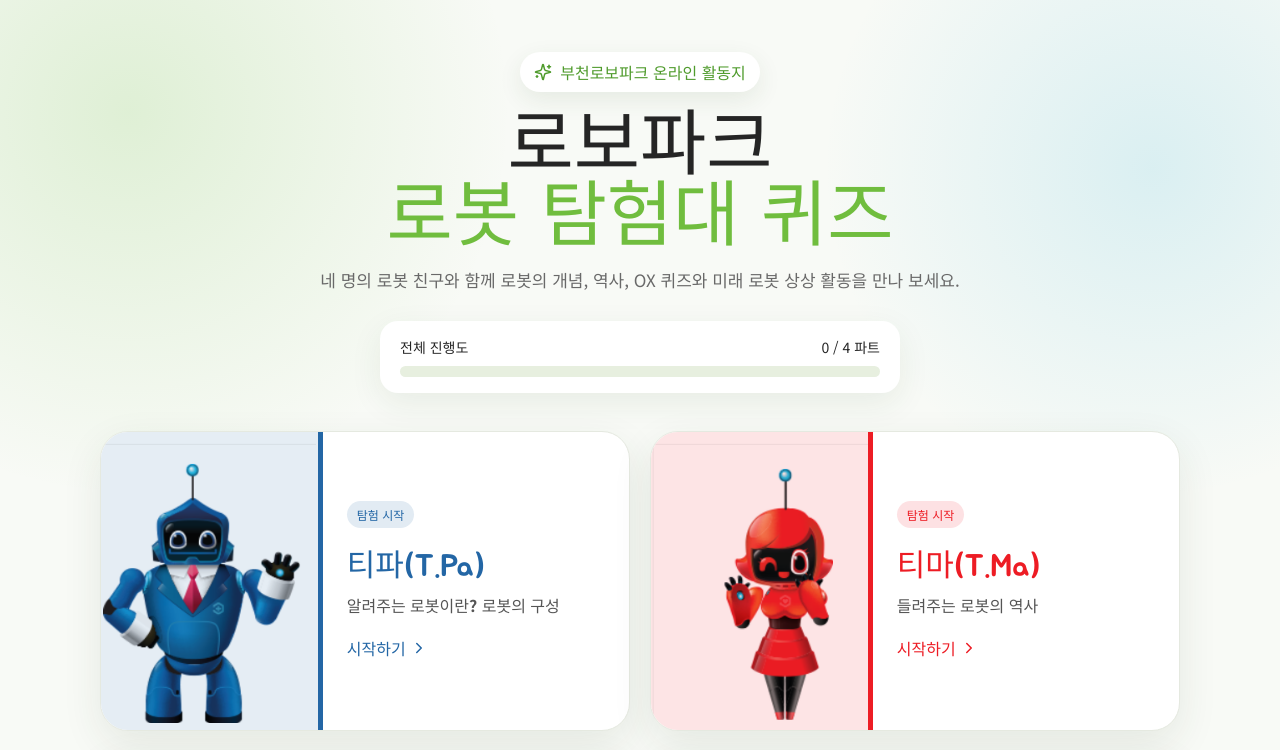
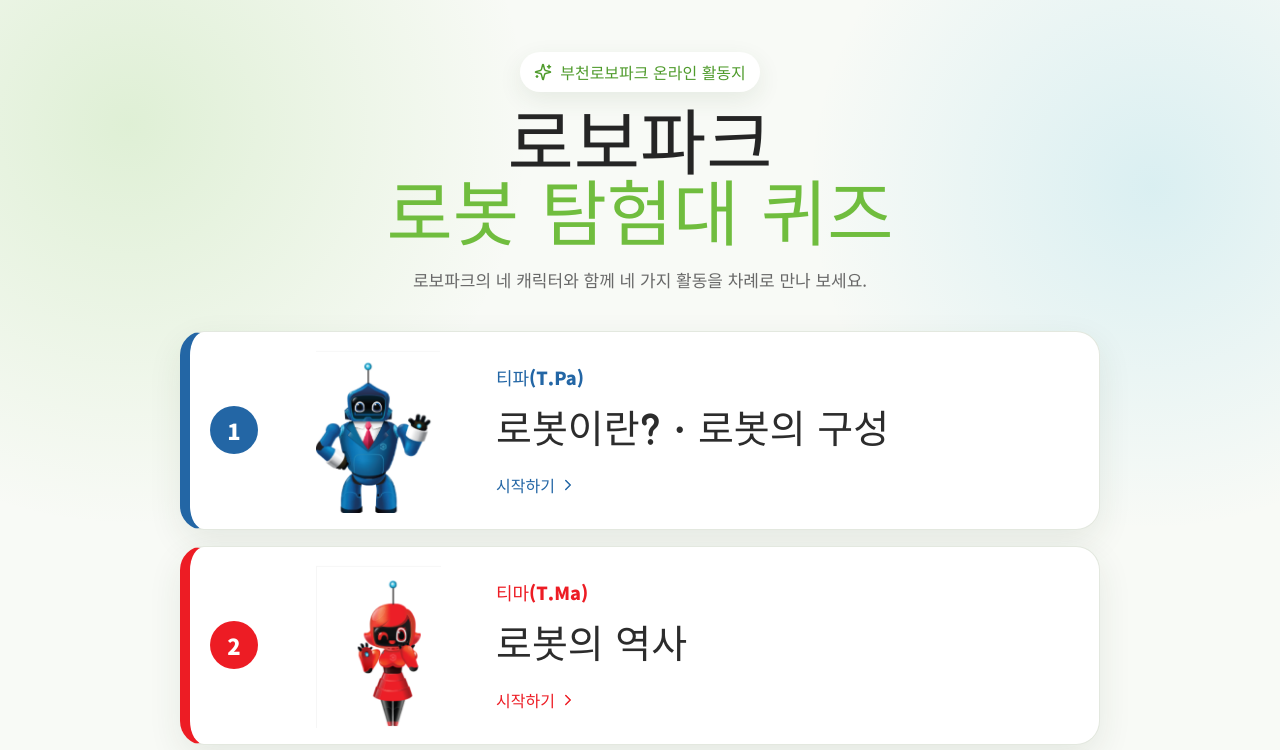
Before and after one commit to clara46kim-cyber/robot, a React (Vite) app: page / in a window 1280 px wide. Shown: the top 750 px of the page. Built offline with nearby package versions, Linux system fonts and the light colour scheme.

Commit message:
Add files via upload

```diff
--- a/src/App.jsx
+++ b/src/App.jsx
@@ -1,4 +1,4 @@
-import { useMemo, useState } from 'react'
+import { useState } from 'react'
 import { ArrowLeft, CheckCircle2, ChevronRight, Home, RotateCcw, Sparkles, XCircle } from 'lucide-react'
 import { parts } from './data'
 import tp from './assets/tp.png'
@@ -8,101 +8,102 @@ import tna from './assets/tna.png'
 
 const images = { tp, tpa, tma, tna }
 
-function CharacterCard({ part, complete, onClick }) {
-  return (
-    <button className="character-card" style={{ '--accent': part.color }} onClick={onClick}>
-      <div className="character-image-wrap">
-        <img src={images[part.image]} alt={`${part.character} 캐릭터`} />
-      </div>
-      <div className="character-copy">
-        <span className="part-badge">{complete ? '완료 ✓' : '탐험 시작'}</span>
-        <h2>{part.character}</h2>
-        <p>{part.title.replace(`${part.character.split('(')[0]}가 `, '')}</p>
-        <span className="start-link">시작하기 <ChevronRight size={18} /></span>
-      </div>
-    </button>
-  )
-}
-
-function HomeScreen({ progress, onSelect, onReset }) {
-  const completed = Object.keys(progress).filter((key) => progress[key]).length
+function HomeScreen({ completed, openPart, resetAll }) {
   return (
     <main className="home-screen">
       <section className="home-hero">
-        <div className="eyebrow"><Sparkles size={18} /> 부천로보파크 온라인 활동지</div>
-        <h1>로보파크<br /><span>로봇 탐험대 퀴즈</span></h1>
-        <p>네 명의 로봇 친구와 함께 로봇의 개념, 역사, OX 퀴즈와 미래 로봇 상상 활동을 만나 보세요.</p>
-        <div className="progress-panel">
-          <div><b>전체 진행도</b><span>{completed} / {parts.length} 파트</span></div>
-          <div className="progress-track"><div style={{ width: `${completed / parts.length * 100}%` }} /></div>
-        </div>
+        <div className="eyebrow"><Sparkles size={18}/> 부천로보파크 온라인 활동지</div>
+        <h1>로보파크<br/><span>로봇 탐험대 퀴즈</span></h1>
+        <p>로보파크의 네 캐릭터와 함께 네 가지 활동을 차례로 만나 보세요.</p>
       </section>
 
-      <section className="character-grid">
-        {parts.map((part) => (
-          <CharacterCard key={part.id} part={part} complete={progress[part.id]} onClick={() => onSelect(part.id)} />
+      <section className="exact-list">
+        {parts.map((part, index) => (
+          <button
+            key={part.id}
+            className="exact-card"
+            style={{ '--accent': part.color }}
+            onClick={() => openPart(part.id)}
+          >
+            <div className="number-badge">{index + 1}</div>
+            <img src={images[part.image]} alt={part.character}/>
+            <div className="exact-copy">
+              <small>{part.character}</small>
+              <h2>{part.menuTitle}</h2>
+              <span>{completed[part.id] ? '완료 ✓' : '시작하기'} <ChevronRight size={18}/></span>
+            </div>
+          </button>
         ))}
       </section>
 
-      {completed > 0 && (
-        <button className="reset-link" onClick={onReset}><RotateCcw size={17} /> 처음부터 다시 하기</button>
+      {Object.keys(completed).length > 0 && (
+        <button className="reset-link" onClick={resetAll}><RotateCcw size={17}/> 처음부터 다시 하기</button>
       )}
     </main>
   )
 }
 
-function QuizPart({ part, saved, onSave, onHome }) {
-  const [index, setIndex] = useState(saved?.index ?? 0)
-  const [answers, setAnswers] = useState(saved?.answers ?? {})
+function Header({ part, goHome }) {
+  return (
+    <header className="topbar">
+      <button onClick={goHome} aria-label="뒤로"><ArrowLeft/></button>
+      <div className="topbar-title">
+        <small>{part.character}</small>
+        <b>{part.menuTitle}</b>
+      </div>
+      <button onClick={goHome} aria-label="홈"><Home/></button>
+    </header>
+  )
+}
+
+function QuizPart({ part, saved, save, goHome }) {
+  const [index, setIndex] = useState(saved?.index || 0)
+  const [answers, setAnswers] = useState(saved?.answers || {})
   const question = part.questions[index]
   const current = answers[index]
-  const isLast = index === part.questions.length - 1
 
-  const submit = (value) => {
-    const correct = value === question.answer
-    setAnswers((prev) => ({ ...prev, [index]: { value, correct } }))
+  const choose = (value) => {
+    if (current) return
+    setAnswers(prev => ({ ...prev, [index]: { value, correct: value === question.answer } }))
   }
 
   const next = () => {
-    if (isLast) {
-      onSave({ index, answers, complete: true })
-      onHome()
-      return
+    const latest = { ...answers }
+    if (index === part.questions.length - 1) {
+      save({ index, answers: latest, complete: true })
+      goHome()
+    } else {
+      const nextIndex = index + 1
+      save({ index: nextIndex, answers: latest, complete: false })
+      setIndex(nextIndex)
+      window.scrollTo({ top: 0, behavior: 'smooth' })
     }
-    const nextIndex = index + 1
-    setIndex(nextIndex)
-    onSave({ index: nextIndex, answers, complete: false })
-    window.scrollTo({ top: 0, behavior: 'smooth' })
   }
-
-  const score = Object.values(answers).filter((a) => a.correct).length
 
   return (
     <main className="part-screen" style={{ '--accent': part.color }}>
-      <header className="topbar">
-        <button onClick={onHome} aria-label="홈으로"><ArrowLeft /></button>
-        <div className="topbar-title"><small>{part.character}</small><b>{part.title}</b></div>
-        <button onClick={onHome} aria-label="홈으로"><Home /></button>
-      </header>
-
+      <Header part={part} goHome={goHome}/>
       <section className="guide-card">
-        <img src={images[part.image]} alt={part.character} />
-        <div className="speech"><b>{part.character.split('(')[0]}의 한마디</b><p>{part.intro}</p></div>
+        <img src={images[part.image]} alt={part.character}/>
+        <div className="speech">
+          <b>{part.shortName}의 한마디</b>
+          <p>{part.intro}</p>
+        </div>
       </section>
 
       <section className="quiz-card">
         <div className="quiz-meta"><span>문제 {index + 1}</span><span>{part.questions.length}문제 중</span></div>
-        <div className="mini-progress"><div style={{ width: `${(index + 1) / part.questions.length * 100}%` }} /></div>
+        <div className="mini-progress"><div style={{ width: `${((index + 1) / part.questions.length) * 100}%` }}/></div>
         <h2>{question.question}</h2>
 
-        {question.type === 'choice' ? (
+        {question.kind === 'choice' ? (
           <div className="choice-list">
             {question.options.map((option, i) => (
               <button
                 key={option}
                 className={current?.value === i ? 'selected' : ''}
                 disabled={Boolean(current)}
-                onClick={() => submit(i)}
+                onClick={() => choose(i)}
               >
                 <span>{i + 1}</span>{option}
               </button>
@@ -110,29 +111,25 @@ function QuizPart({ part, saved, onSave, onHome }) {
           </div>
         ) : (
           <div className="ox-buttons">
-            <button className={current?.value === true ? 'selected' : ''} disabled={Boolean(current)} onClick={() => submit(true)}>O</button>
-            <button className={current?.value === false ? 'selected' : ''} disabled={Boolean(current)} onClick={() => submit(false)}>X</button>
+            <button className={current?.value === true ? 'selected' : ''} disabled={Boolean(current)} onClick={() => choose(true)}>O</button>
+            <button className={current?.value === false ? 'selected' : ''} disabled={Boolean(current)} onClick={() => choose(false)}>X</button>
           </div>
         )}
 
         {current && (
           <div className={`feedback ${current.correct ? 'correct' : 'wrong'}`}>
             <div className="feedback-heading">
-              {current.correct ? <CheckCircle2 /> : <XCircle />}
+              {current.correct ? <CheckCircle2/> : <XCircle/>}
               <b>{current.correct ? '정답이에요!' : '아쉬워요. 정답을 확인해 보세요!'}</b>
             </div>
             {!current.correct && (
-              <p className="answer-line">
-                <b>정답:</b>{' '}
-                {question.type === 'choice'
-                  ? `${question.answer + 1}번 ${question.options[question.answer]}`
-                  : question.answer ? 'O' : 'X'}
-              </p>
+              <p><b>정답:</b> {question.kind === 'choice'
+                ? `${question.answer + 1}번 ${question.options[question.answer]}`
+                : question.answer ? 'O' : 'X'}</p>
             )}
             <p><b>설명:</b> {question.explanation}</p>
             <button className="primary-button" onClick={next}>
-              {isLast ? `파트 완료 · ${score + (current.correct && !Object.values(answers).slice(0,-1).includes(current) ? 0 : 0)}점` : '다음 문제'}
-              <ChevronRight />
+              {index === part.questions.length - 1 ? '이 파트 마치기' : '다음 문제'} <ChevronRight/>
             </button>
           </div>
         )}
@@ -141,32 +138,21 @@ function QuizPart({ part, saved, onSave, onHome }) {
   )
 }
 
-function ImaginePart({ part, saved, onSave, onHome }) {
-  const [form, setForm] = useState(saved?.form ?? {})
-  const [finished, setFinished] = useState(Boolean(saved?.complete))
+function ImaginePart({ part, saved, save, goHome }) {
+  const [form, setForm] = useState(saved?.form || {})
+  const [done, setDone] = useState(Boolean(saved?.complete))
+  const ready = part.prompts.every(item => (form[item.key] || '').trim())
 
-  const update = (key, value) => setForm((prev) => ({ ...prev, [key]: value }))
-  const ready = part.prompts.every((prompt) => (form[prompt.key] || '').trim())
+  const update = (key, value) => setForm(prev => ({ ...prev, [key]: value }))
 
-  const finish = () => {
-    if (!ready) return
-    setFinished(true)
-    onSave({ form, complete: true })
-    window.scrollTo({ top: 0, behavior: 'smooth' })
-  }
-
-  if (finished) {
+  if (done) {
     return (
-      <main className="part-screen imagine-result" style={{ '--accent': part.color }}>
-        <header className="topbar">
-          <button onClick={onHome}><ArrowLeft /></button>
-          <div className="topbar-title"><small>{part.character}</small><b>미래 로봇 상상 완료</b></div>
-          <button onClick={onHome}><Home /></button>
-        </header>
+      <main className="part-screen" style={{ '--accent': part.color }}>
+        <Header part={part} goHome={goHome}/>
         <section className="certificate">
-          <img src={images[part.image]} alt={part.character} />
-          <span>ROBOT EXPLORER</span>
-          <h1>나만의 미래 로봇</h1>
+          <img src={images[part.image]} alt={part.character}/>
+          <span>ROBOT IMAGINATION</span>
+          <h1>나의 미래 로봇</h1>
           <h2>{form.name}</h2>
           <div className="idea-summary">
             <p><b>활동 장소</b>{form.place}</p>
@@ -174,8 +160,7 @@ function ImaginePart({ part, saved, onSave, onHome }) {
             <p><b>하는 일</b>{form.job}</p>
             <p><b>특별한 기능</b>{form.feature}</p>
           </div>
-          <p className="closing">멋진 상상이 미래의 로봇을 만듭니다!</p>
-          <button className="primary-button" onClick={onHome}><Home /> 탐험대 홈으로</button>
+          <button className="primary-button" onClick={goHome}><Home/> 홈으로</button>
         </section>
       </main>
     )
@@ -183,52 +168,69 @@ function ImaginePart({ part, saved, onSave, onHome }) {
 
   return (
     <main className="part-screen" style={{ '--accent': part.color }}>
-      <header className="topbar">
-        <button onClick={onHome}><ArrowLeft /></button>
-        <div className="topbar-title"><small>{part.character}</small><b>{part.title}</b></div>
-        <button onClick={onHome}><Home /></button>
-      </header>
-
+      <Header part={part} goHome={goHome}/>
       <section className="guide-card">
-        <img src={images[part.image]} alt={part.character} />
-        <div className="speech"><b>티나의 상상 미션</b><p>{part.intro}</p></div>
+        <img src={images[part.image]} alt={part.character}/>
+        <div className="speech">
+          <b>티나의 상상 미션</b>
+          <p>{part.intro}</p>
+        </div>
       </section>
 
       <section className="quiz-card imagination-card">
         <h2>내가 만들고 싶은 미래 로봇</h2>
         <p className="helper">정답은 없습니다. 떠오르는 생각을 자유롭게 적어 보세요.</p>
         <div className="form-list">
-          {part.prompts.map((prompt, index) => (
+          {part.prompts.map((prompt, i) => (
             <label key={prompt.key}>
-              <span><b>{index + 1}</b>{prompt.label}</span>
+              <span><b>{i + 1}</b>{prompt.label}</span>
               {prompt.key === 'job' ? (
-                <textarea value={form[prompt.key] || ''} onChange={(e) => update(prompt.key, e.target.value)} placeholder={prompt.placeholder} />
+                <textarea value={form[prompt.key] || ''} onChange={e => update(prompt.key, e.target.value)} placeholder={prompt.placeholder}/>
               ) : (
-                <input value={form[prompt.key] || ''} onChange={(e) => update(prompt.key, e.target.value)} placeholder={prompt.placeholder} />
+                <input value={form[prompt.key] || ''} onChange={e => update(prompt.key, e.target.value)} placeholder={prompt.placeholder}/>
               )}
             </label>
           ))}
         </div>
-        <button className="primary-button" disabled={!ready} onClick={finish}>나의 로봇 완성하기 <Sparkles /></button>
+        <button
+          className="primary-button"
+          disabled={!ready}
+          onClick={() => {
+            save({ form, complete: true })
+            setDone(true)
+            window.scrollTo({ top: 0, behavior: 'smooth' })
+          }}
+        >
+          나의 로봇 완성하기 <Sparkles/>
+        </button>
       </section>
     </main>
   )
 }
 
 export default function App() {
-  const [screen, setScreen] = useState('home')
+  const [currentId, setCurrentId] = useState(null)
   const [progress, setProgress] = useState({})
 
-  const part = useMemo(() => parts.find((p) => p.id === screen), [screen])
-  const savePart = (id, data) => setProgress((prev) => ({ ...prev, [id]: data }))
+  const currentPart = parts.find(p => p.id === currentId)
+  const save = (id, data) => setProgress(prev => ({ ...prev, [id]: data }))
+  const completed = Object.fromEntries(
+    Object.entries(progress).filter(([, value]) => value?.complete).map(([key]) => [key, true])
+  )
 
-  if (part) {
-    if (part.mode === 'imagine') {
-      return <ImaginePart part={part} saved={progress[part.id]} onSave={(data) => savePart(part.id, data)} onHome={() => setScreen('home')} />
-    }
-    return <QuizPart part={part} saved={progress[part.id]} onSave={(data) => savePart(part.id, data)} onHome={() => setScreen('home')} />
+  if (!currentPart) {
+    return (
+      <HomeScreen
+        completed={completed}
+        openPart={setCurrentId}
+        resetAll={() => setProgress({})}
+      />
+    )
   }
 
-  const completeMap = Object.fromEntries(Object.entries(progress).map(([key, value]) => [key, Boolean(value?.complete)]))
-  return <HomeScreen progress={completeMap} onSelect={setScreen} onReset={() => setProgress({})} />
+  if (currentPart.type === 'imagine') {
+    return <ImaginePart part={currentPart} saved={progress[currentId]} save={data => save(currentId, data)} goHome={() => setCurrentId(null)}/>
+  }
+
+  return <QuizPart part={currentPart} saved={progress[currentId]} save={data => save(currentId, data)} goHome={() => setCurrentId(null)}/>
 }
--- a/src/data.js
+++ b/src/data.js
@@ -1,15 +1,16 @@
 export const parts = [
   {
-    id: 'concept',
+    id: 'tpa',
     character: '티파(T.Pa)',
+    shortName: '티파',
     image: 'tpa',
     color: '#2366a5',
-    title: '티파가 알려주는 로봇이란? 로봇의 구성',
-    intro: '안녕! 나는 티파야. 로봇이 무엇인지, 어떤 장치로 이루어져 있는지 함께 알아보자!',
-    mode: 'quiz',
+    menuTitle: '로봇이란? · 로봇의 구성',
+    intro: '안녕! 나는 티파야. 로봇이 무엇인지, 로봇을 이루는 센서·컴퓨터·모터를 함께 알아보자!',
+    type: 'quiz',
     questions: [
       {
-        type: 'choice',
+        kind: 'choice',
         question: '로봇을 가장 알맞게 설명한 것은 무엇일까요?',
         options: [
           '전기로 움직이는 모든 물건',
@@ -21,21 +22,21 @@ export const parts = [
         explanation: '로봇은 센서로 주변을 알아보고, 프로그램에 따라 판단한 뒤, 모터나 장치를 움직여 일을 수행하는 기계입니다.'
       },
       {
-        type: 'choice',
+        kind: 'choice',
         question: '사람의 눈처럼 로봇이 주변을 알아보게 하는 장치는 무엇일까요?',
         options: ['센서', '모터', '배터리', '바퀴'],
         answer: 0,
         explanation: '센서는 빛, 소리, 거리, 온도 같은 주변 정보를 감지합니다.'
       },
       {
-        type: 'choice',
-        question: '사람의 뇌처럼 로봇이 정보를 처리하고 명령을 내리는 부분은 무엇일까요?',
+        kind: 'choice',
+        question: '사람의 뇌처럼 정보를 처리하고 명령을 내리는 부분은 무엇일까요?',
         options: ['카메라', '컴퓨터와 제어장치', '바퀴', '관절'],
         answer: 1,
         explanation: '컴퓨터와 제어장치는 센서에서 받은 정보를 처리하고 로봇이 어떻게 움직일지 결정합니다.'
       },
       {
-        type: 'choice',
+        kind: 'choice',
         question: '사람의 근육처럼 로봇의 몸을 움직이게 하는 장치는 무엇일까요?',
         options: ['센서', '모터', '마이크', '화면'],
         answer: 1,
@@ -44,37 +45,38 @@ export const parts = [
     ]
   },
   {
-    id: 'history',
+    id: 'tma',
     character: '티마(T.Ma)',
+    shortName: '티마',
     image: 'tma',
     color: '#ed1c24',
-    title: '티마가 들려주는 로봇의 역사',
-    intro: '안녕! 나는 티마야. 오래전 로봇의 아이디어부터 오늘날의 휴머노이드까지 시간여행을 떠나자!',
-    mode: 'quiz',
+    menuTitle: '로봇의 역사',
+    intro: '안녕! 나는 티마야. 로봇이라는 말의 탄생부터 초기 인간형 로봇까지 시간여행을 떠나 보자!',
+    type: 'quiz',
     questions: [
       {
-        type: 'choice',
+        kind: 'choice',
         question: '“로봇(Robot)”이라는 말을 작품에서 처음 사용한 사람은 누구일까요?',
         options: ['카렐 차페크', '아이작 뉴턴', '토머스 에디슨', '알베르트 아인슈타인'],
         answer: 0,
         explanation: '체코의 작가 카렐 차페크가 1920년 희곡 「R.U.R.」에서 Robot이라는 말을 사용했습니다.'
       },
       {
-        type: 'choice',
+        kind: 'choice',
         question: '약 500년 전, 움직이는 기계 기사를 설계한 것으로 알려진 사람은 누구일까요?',
         options: ['갈릴레오 갈릴레이', '레오나르도 다빈치', '제임스 와트', '니콜라 테슬라'],
         answer: 1,
         explanation: '레오나르도 다빈치는 갑옷을 입은 기계 기사가 움직이는 설계를 남겼습니다.'
       },
       {
-        type: 'choice',
-        question: '1939년 뉴욕 세계박람회에 등장해 걷고 말하며 팔을 움직였던 초기 인간형 로봇은 무엇일까요?',
+        kind: 'choice',
+        question: '1939년 뉴욕 세계박람회에 등장한 초기 인간형 로봇은 무엇일까요?',
         options: ['아시모', '일렉트로', '스팟', '와봇-1'],
         answer: 1,
         explanation: '일렉트로(Elektro)는 사람 모양을 하고 걷고 말하며 팔을 움직였던 대표적인 초기 인간형 로봇입니다.'
       },
       {
-        type: 'choice',
+        kind: 'choice',
         question: '1973년 완성된 세계 최초의 본격적인 전신 휴머노이드 로봇으로 알려진 것은 무엇일까요?',
         options: ['와봇-1', '일렉트로', '옵티머스', '아틀라스'],
         answer: 0,
@@ -83,28 +85,29 @@ export const parts = [
     ]
   },
   {
-    id: 'ox',
+    id: 'tp',
     character: '티피(T.P)',
+    shortName: '티피',
     image: 'tp',
     color: '#72bf44',
-    title: '티피와 도전하는 로봇 OX 퀴즈',
+    menuTitle: '로봇 OX 퀴즈',
     intro: '안녕! 나는 티피야. 자동으로 움직인다고 모두 로봇일까? O와 X를 골라 보자!',
-    mode: 'quiz',
+    type: 'quiz',
     questions: [
       {
-        type: 'ox',
+        kind: 'ox',
         question: '자동문은 주변 사람을 감지하므로 로봇이다.',
         answer: false,
         explanation: '자동문은 센서를 사용하지만, 주로 정해진 방식대로 열리고 닫히는 자동기계로 봅니다.'
       },
       {
-        type: 'ox',
+        kind: 'ox',
         question: '엘리베이터는 버튼과 프로그램에 따라 움직이므로 로봇이다.',
         answer: false,
         explanation: '엘리베이터는 정해진 층 사이를 자동으로 움직이는 자동제어 기계에 가깝습니다.'
       },
       {
-        type: 'ox',
+        kind: 'ox',
         question: '로봇청소기는 장애물을 감지하고 이동 경로를 바꾸므로 로봇이다.',
         answer: true,
         explanation: '로봇청소기는 센서로 주변을 살피고 상황에 따라 움직임을 조절하며 청소합니다.'
@@ -112,19 +115,20 @@ export const parts = [
     ]
   },
   {
-    id: 'imagine',
+    id: 'tna',
     character: '티나(T.Na)',
+    shortName: '티나',
     image: 'tna',
     color: '#f8a719',
-    title: '티나와 함께 로봇 상상하기',
-    intro: '안녕! 나는 티나야. 이제 정답은 없어. 우리 생활을 더 멋지게 바꿀 로봇을 상상해 보자!',
-    mode: 'imagine',
+    menuTitle: '로봇과 상상하기',
+    intro: '안녕! 나는 티나야. 정답은 없어. 우리 생활에 필요한 미래 로봇을 자유롭게 상상해 보자!',
+    type: 'imagine',
     prompts: [
       { key: 'place', label: '내 로봇은 어디에서 활동하나요?', placeholder: '예: 학교, 집, 병원, 우주, 바닷속' },
       { key: 'problem', label: '어떤 불편이나 문제를 해결하나요?', placeholder: '예: 무거운 짐을 옮기기 힘들어요.' },
       { key: 'name', label: '로봇의 이름은 무엇인가요?', placeholder: '멋진 이름을 지어 주세요.' },
-      { key: 'job', label: '로봇이 하는 일을 자세히 적어 보세요.', placeholder: '센서로 위험을 찾고 사람에게 알려 줍니다.' },
-      { key: 'feature', label: '꼭 필요한 기능 한 가지는 무엇인가요?', placeholder: '예: 사람의 목소리를 알아듣는 기능' }
+      { key: 'job', label: '로봇이 하는 일을 자세히 적어 보세요.', placeholder: '예: 위험한 곳을 살펴보고 사람에게 알려 줍니다.' },
+      { key: 'feature', label: '꼭 필요한 특별한 기능은 무엇인가요?', placeholder: '예: 사람의 목소리를 알아듣는 기능' }
     ]
   }
 ]
--- a/src/styles.css
+++ b/src/styles.css
@@ -211,3 +211,97 @@ button:focus-visible, input:focus-visible, textarea:focus-visible { outline: 4px
   .ox-buttons button { height: 120px; font-size: 60px; }
   .certificate { padding: 30px 16px; }
 }
+
+
+/* v5 exact first-screen layout */
+.exact-list {
+  max-width: 920px;
+  margin: 36px auto 0;
+  display: grid;
+  gap: 16px;
+}
+.exact-card {
+  position: relative;
+  min-height: 190px;
+  width: 100%;
+  display: grid;
+  grid-template-columns: 70px 190px 1fr;
+  align-items: center;
+  gap: 18px;
+  padding: 16px 28px 16px 10px;
+  overflow: hidden;
+  border: 1px solid #e3e8df;
+  border-left: 10px solid var(--accent);
+  border-radius: 24px;
+  background: white;
+  text-align: left;
+  box-shadow: 0 12px 34px rgba(42,70,32,.09);
+  transition: transform .18s ease, box-shadow .18s ease;
+}
+.exact-card:hover {
+  transform: translateY(-3px);
+  box-shadow: 0 18px 42px rgba(42,70,32,.14);
+}
+.number-badge {
+  width: 48px;
+  height: 48px;
+  margin-left: 10px;
+  display: grid;
+  place-items: center;
+  border-radius: 50%;
+  background: var(--accent);
+  color: white;
+  font-size: 22px;
+  font-weight: 900;
+}
+.exact-card img {
+  width: 180px;
+  height: 165px;
+  object-fit: contain;
+  mix-blend-mode: multiply;
+}
+.exact-copy small {
+  display: block;
+  color: var(--accent);
+  font-size: 18px;
+  font-weight: 900;
+}
+.exact-copy h2 {
+  margin: 8px 0 17px;
+  font-family: 'Jua';
+  font-size: clamp(27px, 4vw, 39px);
+  color: #2c2c2c;
+}
+.exact-copy span {
+  display: inline-flex;
+  align-items: center;
+  gap: 4px;
+  color: var(--accent);
+  font-weight: 900;
+}
+@media (max-width: 620px) {
+  .exact-card {
+    min-height: 155px;
+    grid-template-columns: 45px 105px 1fr;
+    gap: 8px;
+    padding: 12px 12px 12px 6px;
+    border-left-width: 7px;
+  }
+  .number-badge {
+    width: 36px;
+    height: 36px;
+    margin-left: 4px;
+    font-size: 17px;
+  }
+  .exact-card img {
+    width: 100px;
+    height: 130px;
+  }
+  .exact-copy small { font-size: 13px; }
+  .exact-copy h2 {
+    margin: 5px 0 10px;
+    font-size: 22px;
+    line-height: 1.25;
+  }
+  .exact-copy span { font-size: 13px; }
+}
```
Also changed, not shown: 1 other file (tests, documents, lock files or other folders).
